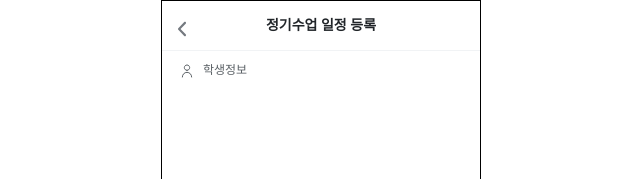
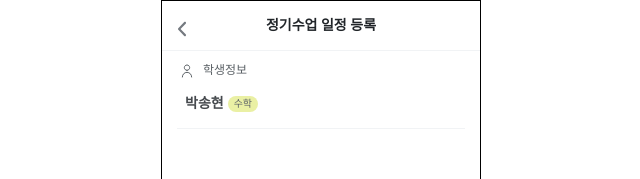
Before and after one commit to Gwasuwon-shot/Tutice_Client, a React (Vite) app: page /regular-lesson in a window 1280 px wide. Shown: the top 179 px of the page, without its empty margins (319-959 px from the left). Built offline with nearby package versions, Linux system fonts and the light colour scheme; a web font is replaced by a local one; what recoil-persist would draw is missing.

Commit message:
[ feat ] 학생정보 추가

```diff
--- a/src/components/RegularLesson/StudentInformation.tsx
+++ b/src/components/RegularLesson/StudentInformation.tsx
@@ -1,8 +1,13 @@
 import React from 'react';
 import {RegularLessonStudentIc} from '../../assets';
+import { STUDENT_COLOR } from "../../core/common/studentColor";
+import SubjectLabel from '../common/SubjectLabel';
 import styled from 'styled-components';
 
 export default function StudentInformation() {
+
+    const idx = 1;                  // 임시 Idx
+    const subject = "수학";         // 임시 Subject
 
     return (
         <StudentInformationWrapper >
@@ -11,10 +16,10 @@ export default function StudentInformation() {
                 <SectionName> 학생정보 </SectionName>
             </IconWrapper>
             <StudentWrapper>
-
+                <StudentName> 박송현 </StudentName>
+                <SubjectLabel subject={subject} backgroundColor={STUDENT_COLOR[idx % 11]} color="#5B6166" />
             </StudentWrapper>
         </StudentInformationWrapper>
-
     );
 }
 
@@ -43,5 +48,20 @@ const SectionName = styled.h1`
 `
 
 const StudentWrapper = styled.div`
+    display: flex;
+    align-items: center;
 
+    width: 28.8rem;
+    height: 5rem;
+    margin-left: 1.5rem;
+
+    border-bottom: 1px solid ${({ theme }) => theme.colors.grey50}
 `
+
+const StudentName = styled.h2`
+    margin-left: 0.8rem;
+    margin-right: 0.4rem;
+
+    ${({ theme }) => theme.fonts.body01};
+    color: ${({ theme }) => theme.colors.grey700};
+`
```
